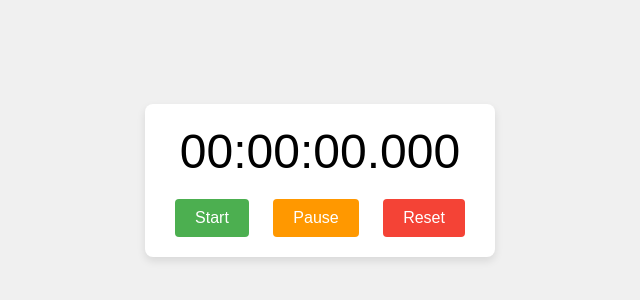
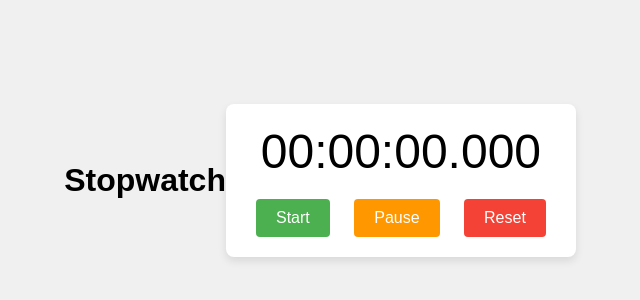
Before and after one commit to YenugantiVijay/SkillCraft-Technology, a plain HTML site: page SCT-WD-2/index.html in a window 1280 px wide. Shown: the part 220-520 px from the top of the page, without its empty margins (320-960 px from the left). Drawn offline with Linux system fonts and the light colour scheme.

Commit message:
Update index.html

```diff
--- a/SCT-WD-2/index.html
+++ b/SCT-WD-2/index.html
@@ -8,6 +8,7 @@
     <script src="script.js" defer></script>
   </head>
   <body>
+    <h1 class="heading">Stopwatch</h1>
     <div class="stopwatch">
       <div id="display">00:00:00.000</div>
       <button id="start">Start</button>
```
